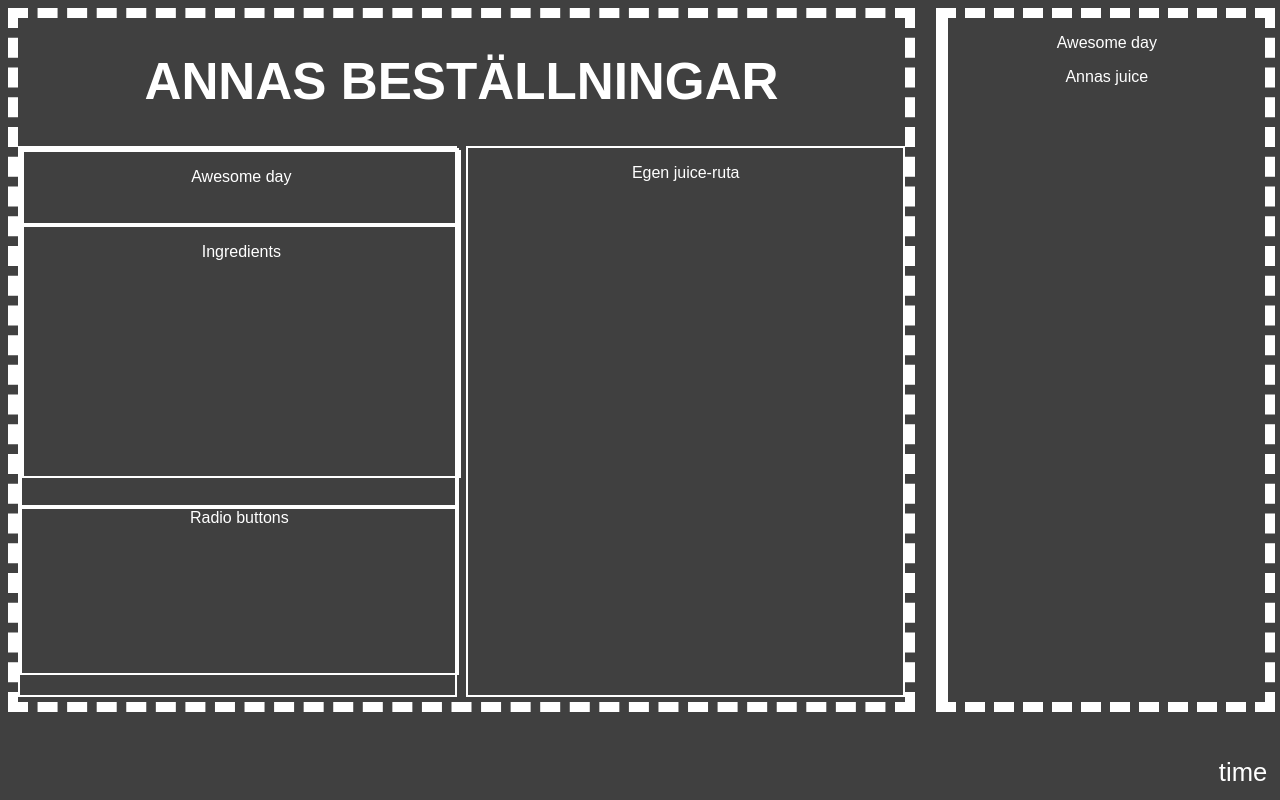
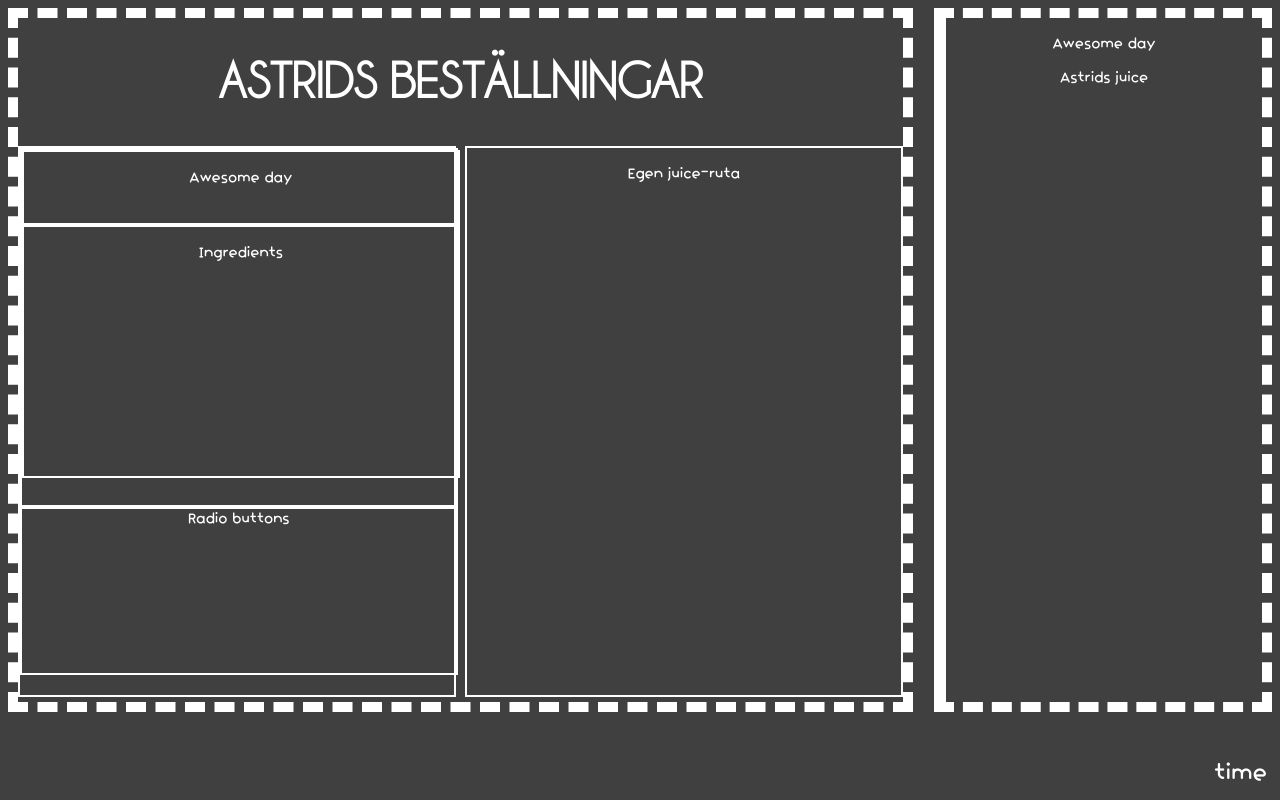
Before and after one commit to attikatt/HIT, a plain HTML site: page bestallningar.html in a window 1280 px wide. Drawn offline with Linux system fonts and the light colour scheme.

Commit message:
skapade generell staff style css

```diff
--- a/bestallningar.html
+++ b/bestallningar.html
@@ -3,6 +3,7 @@
 <head>
   <meta charset="utf-8">
   <meta name="viewport" content="width=device-width, initial-scale=1.0">
+  <link rel="stylesheet" type="text/css" href="css/generalStaffStyle.css">
   <link rel="stylesheet" type="text/css" href="css/bestallStyle.css">
 </head>
 <body>
@@ -10,7 +11,7 @@
     <div id="mainDiv">
       <div id="leftDiv">
         <div id="topDiv">
-          <h1> Annas beställningar </h1>
+          <h1> Astrids beställningar </h1>
         </div>
         <div id="order1Div" class="orderDiv">
           <div class=orderInfo>
@@ -32,7 +33,7 @@
       <div id="rightDiv">
         <div class="orderQue">
           <p id="styleOrderSmall"> Awesome day </p>
-          <p id="styleOrderSmall"> Annas juice </p>
+          <p id="styleOrderSmall"> Astrids juice </p>
         </div>
         <div class="time">
         time
--- a/css/bestallStyle.css
+++ b/css/bestallStyle.css
@@ -1,40 +1,7 @@
 @import url("reset.css")
-@import url('http://fonts.googleapis.com/css?family=Pacifico|Dois');
-
-@font-face {
-    font-family: 'champagne__limousinesregular';
-    src: url('fonts/champagne/champagne_limousines-webfont.eot');
-    src: url('fonts/champagne/champagne_limousines-webfont.eot?#iefix') format('embedded-opentype'),
-         url('fonts/champagne/champagne_limousines-webfont.woff2') format('woff2'),
-         url('fonts/champagne/champagne_limousines-webfont.woff') format('woff'),
-         url('fonts/champagne/champagne_limousines-webfont.svg#champagne__limousinesregular') format('svg');
-    font-weight: normal;
-    font-style: normal;
-}
-
-@font-face {
-    font-family: 'champagne__limousinesregular';
-    src: url('fonts/crapaud/crapaud_gros-webfont.eot');
-    src: url('fonts/crapaud/crapaud_gros-webfont.eot?#iefix') format('embedded-opentype'),
-         url('fonts/crapaud/crapaud_gros-webfont.woff2') format('woff2'),
-         url('fonts/crapaud/crapaud_gros-webfont.woff') format('woff'),
-         url('fonts/crapaud/crapaud_gros-webfont.svg#crapaudgros') format('svg');
-    font-weight: normal;
-    font-style: normal;
-
-}
-
-body {
-  font-family: "crapaudgros",arial,sans-serif;
-  background-color: rgb(64,64,64);
-  color: white;
-}
 
 #mainDiv{
-  height: 90vh;
-  line-height: 90vh;
   width: 99vw;
-  text-align: center;
 }
 
 #leftDiv{
@@ -91,16 +58,3 @@ body {
   width: 100%;
   height: 30%;
 }
-
-h1 {
-  font-size: 4vw;
-  text-transform: uppercase;
-}
-
-div.time {
-  position: fixed;
-  bottom: 0;
-  right: 0;
-  margin: 1vw;
-  font-size: 2vw;
-}
--- /dev/null
+++ b/css/generalStaffStyle.css
@@ -0,0 +1,62 @@
+@import url("reset.css")
+@import url('http://fonts.googleapis.com/css?family=Pacifico|Dois');
+
+@font-face {
+    font-family: 'champagne__limousinesregular';
+    src: url('fonts/champagne/champagne_limousines-webfont.eot');
+    src: url('fonts/champagne/champagne_limousines-webfont.eot?#iefix') format('embedded-opentype'),
+         url('fonts/champagne/champagne_limousines-webfont.woff2') format('woff2'),
+         url('fonts/champagne/champagne_limousines-webfont.woff') format('woff'),
+         url('fonts/champagne/champagne_limousines-webfont.svg#champagne__limousinesregular') format('svg');
+    font-weight: normal;
+    font-style: normal;
+}
+
+@font-face {
+    font-family: 'crapaudgros';
+    src: url('fonts/crapaud/crapaud_gros-webfont.eot');
+    src: url('fonts/crapaud/crapaud_gros-webfont.eot?#iefix') format('embedded-opentype'),
+         url('fonts/crapaud/crapaud_gros-webfont.woff2') format('woff2'),
+         url('fonts/crapaud/crapaud_gros-webfont.woff') format('woff'),
+         url('fonts/crapaud/crapaud_gros-webfont.svg#crapaudgros') format('svg');
+    font-weight: normal;
+    font-style: normal;
+
+}
+
+body {
+  font-family: 'crapaudgros', arial, sans-serif;
+  background-color: rgb(64,64,64);
+  color: white;
+}
+
+#mainDiv{
+  height: 90vh;
+  line-height: 90vh;
+  text-align: center;
+}
+
+#centerDiv{
+  display: inline-block;
+  vertical-align: middle;
+  line-height: normal;
+}
+
+h1 {
+  font-family: 'champagne__limousinesregular', arial, sans-serif;
+  font-size: 4vw;
+  text-transform: uppercase;
+}
+
+button {
+  font-family: 'champagne__limousinesregular', arial, sans-serif;
+  color: rgba(255,255,255,1);
+}
+
+div.time {
+  position: fixed;
+  bottom: 0;
+  right: 0;
+  margin: 1vw;
+  font-size: 2vw;
+}
--- a/css/staffStyle.css
+++ b/css/staffStyle.css
@@ -1,40 +1,4 @@
 @import url("reset.css")
-@import url('http://fonts.googleapis.com/css?family=Pacifico|Dois');
-
-@font-face {
-    font-family: 'champagne__limousinesregular';
-    src: url('fonts/champagne/champagne_limousines-webfont.eot');
-    src: url('fonts/champagne/champagne_limousines-webfont.eot?#iefix') format('embedded-opentype'),
-         url('fonts/champagne/champagne_limousines-webfont.woff2') format('woff2'),
-         url('fonts/champagne/champagne_limousines-webfont.woff') format('woff'),
-         url('fonts/champagne/champagne_limousines-webfont.svg#champagne__limousinesregular') format('svg');
-    font-weight: normal;
-    font-style: normal;
-}
-
-@font-face {
-    font-family: 'crapaudgros';
-    src: url('fonts/crapaud/crapaud_gros-webfont.eot');
-    src: url('fonts/crapaud/crapaud_gros-webfont.eot?#iefix') format('embedded-opentype'),
-         url('fonts/crapaud/crapaud_gros-webfont.woff2') format('woff2'),
-         url('fonts/crapaud/crapaud_gros-webfont.woff') format('woff'),
-         url('fonts/crapaud/crapaud_gros-webfont.svg#crapaudgros') format('svg');
-    font-weight: normal;
-    font-style: normal;
-
-}
-
-body {
-  font-family: 'crapaudgros', arial, sans-serif;
-  background-color: rgb(64,64,64);
-  color: white;
-}
-
-#mainDiv{
-  height: 90vh;
-  line-height: 90vh;
-  text-align: center;
-}
 
 #centerDiv{
   display: inline-block;
@@ -42,14 +6,7 @@ body {
   line-height: normal;
 }
 
-h1 {
-  font-family: 'champagne__limousinesregular', arial, sans-serif;
-  font-size: 4vw;
-  text-transform: uppercase;
-}
-
 button {
-  font-family: 'champagne__limousinesregular', arial, sans-serif;
   padding: 10px;
   margin: 2vw;
   border: 0.1em solid;
@@ -57,7 +14,6 @@ button {
   font-size: 2.5vw;
   width: 12em;
   height: 6em;
-  color: rgba(255,255,255,1);
 }
 
 #lagerB {
@@ -80,14 +36,6 @@ button {
   border-color: rgb(255,238,0);
 }
 
-div.time {
-  position: fixed;
-  bottom: 0;
-  right: 0;
-  margin: 1vw;
-  font-size: 2vw;
-}
-
 .buttonText{
     font-size: 3.5vw;
 }
```
Also changed, not shown: staff.html (+2 -1 lines).
